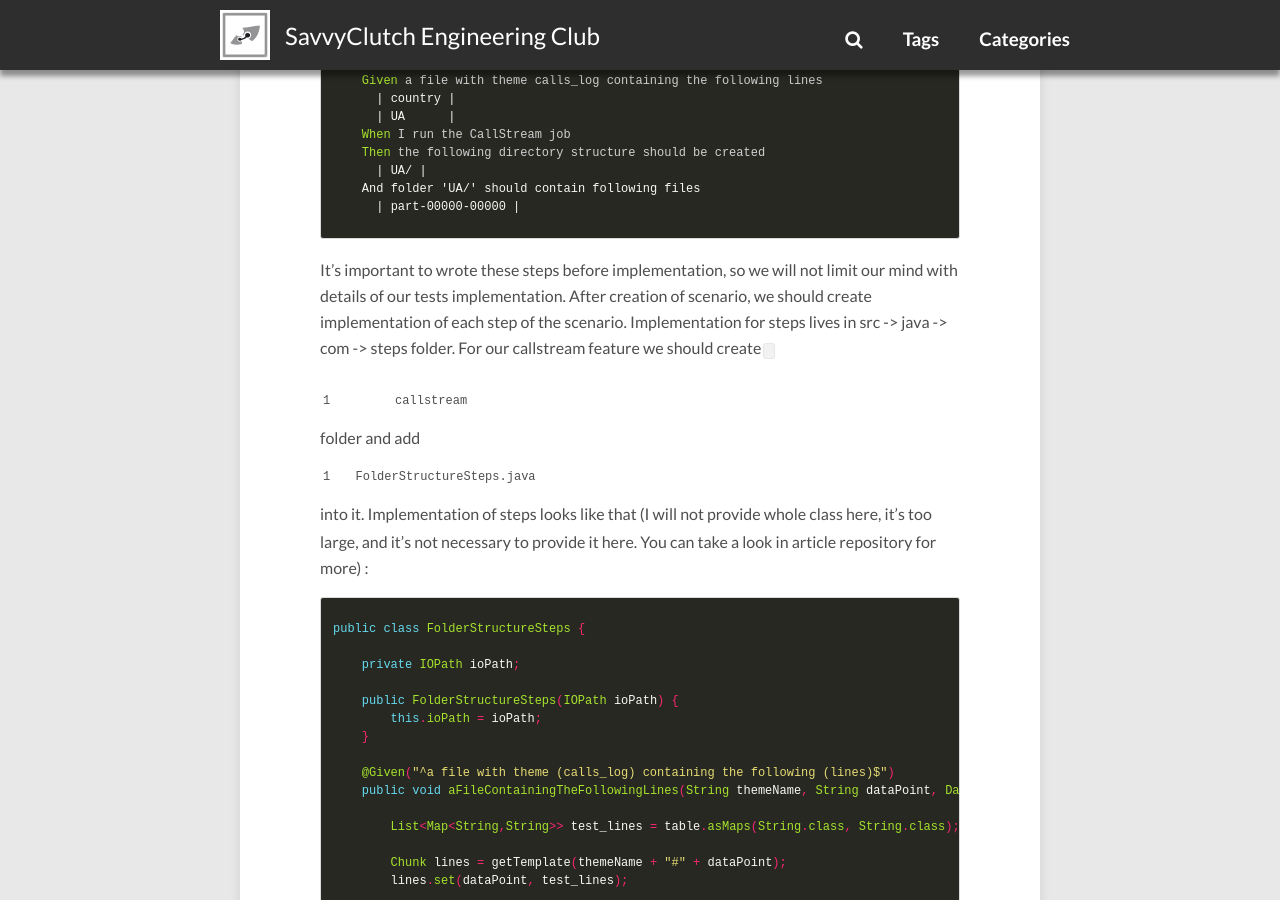
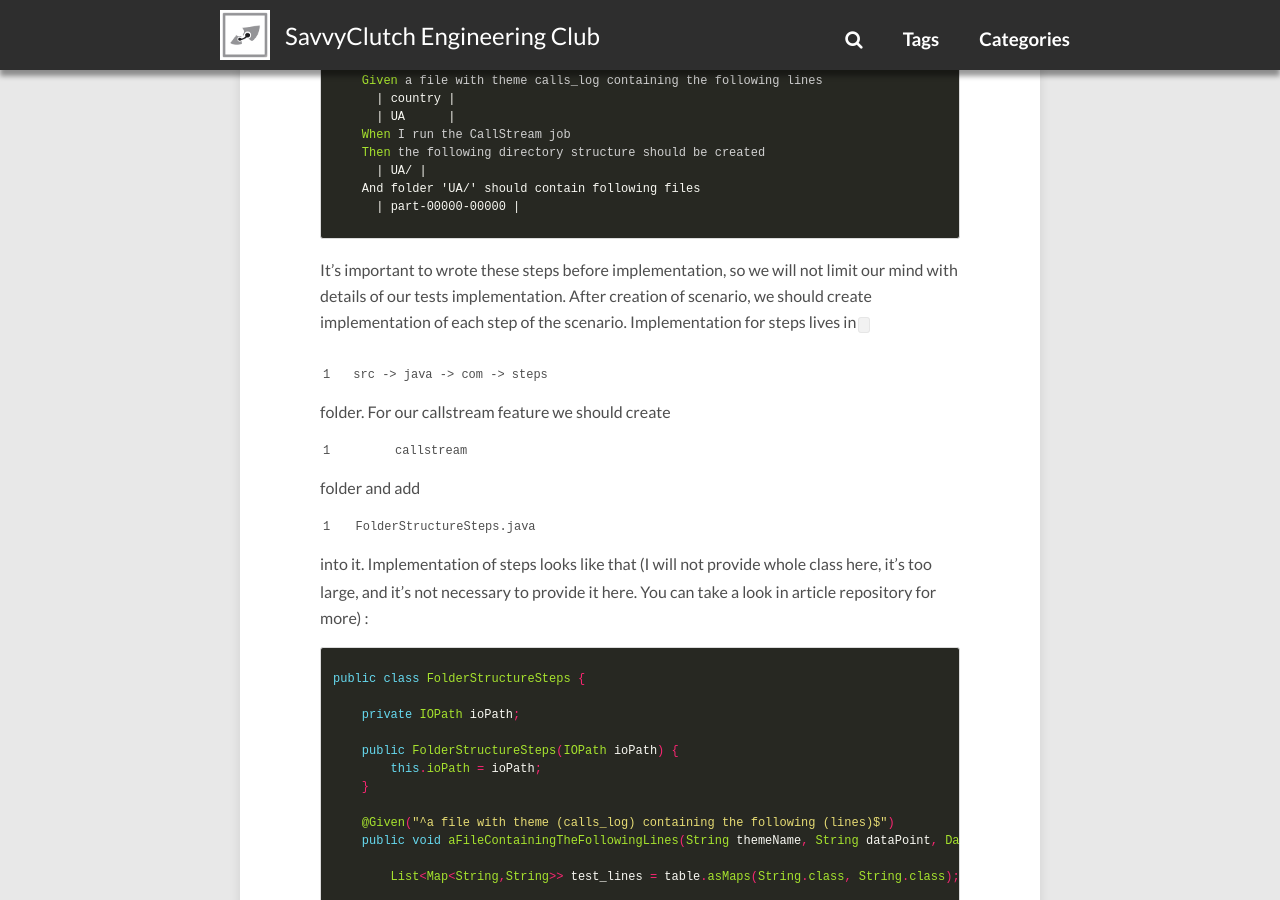
Before and after one commit to savvyclutch/savvyclutch.github.io, a Jekyll site: the page built from _posts/2016-12-21-BDD-tests-for-Hadoop-with-Cucumber-part-II.md, in a window 1280 px wide and 900 px high, scrolled down 2500 px. Built offline with Jekyll 4.4.1, drawn with Linux system fonts in a browser that asks for light colours; nearby versions of some CDN libraries; comment, search, counter and statistics services are not loaded; some of the changed text lies outside the part shown.

Commit message:
Fix article formatting

```diff
--- a/_posts/2016-12-21-BDD-tests-for-Hadoop-with-Cucumber-part-II.md
+++ b/_posts/2016-12-21-BDD-tests-for-Hadoop-with-Cucumber-part-II.md
@@ -22,7 +22,7 @@
 
 Our application should sort the data to the different folders regarding to caller countries, so let’s check it.
 
-To do that we need to create folders for cucumber ‘features’:
+To do that we need to create folders for cucumber features:
 
 `src -> test -> resources -> features -> callstream`
 
@@ -93,7 +93,7 @@
 
 It’s important to wrote these steps before implementation, so we will not limit our mind with details of our tests implementation.
 After creation of scenario, we should create implementation of each step of the scenario.
-Implementation for steps lives in src -> java -> com -> steps folder.
+Implementation for steps lives in `src -> java -> com -> steps` folder.
 For our callstream feature we should create `callstream` folder  and add `FolderStructureSteps.java` into it.
 Implementation of steps looks like that (I will not provide whole class here, it’s too large, and it’s not necessary to provide it here.
 You can take a look in [article repository](https://github.com/savvyclutch/bdd_test_hadoop) for more)  :
```
